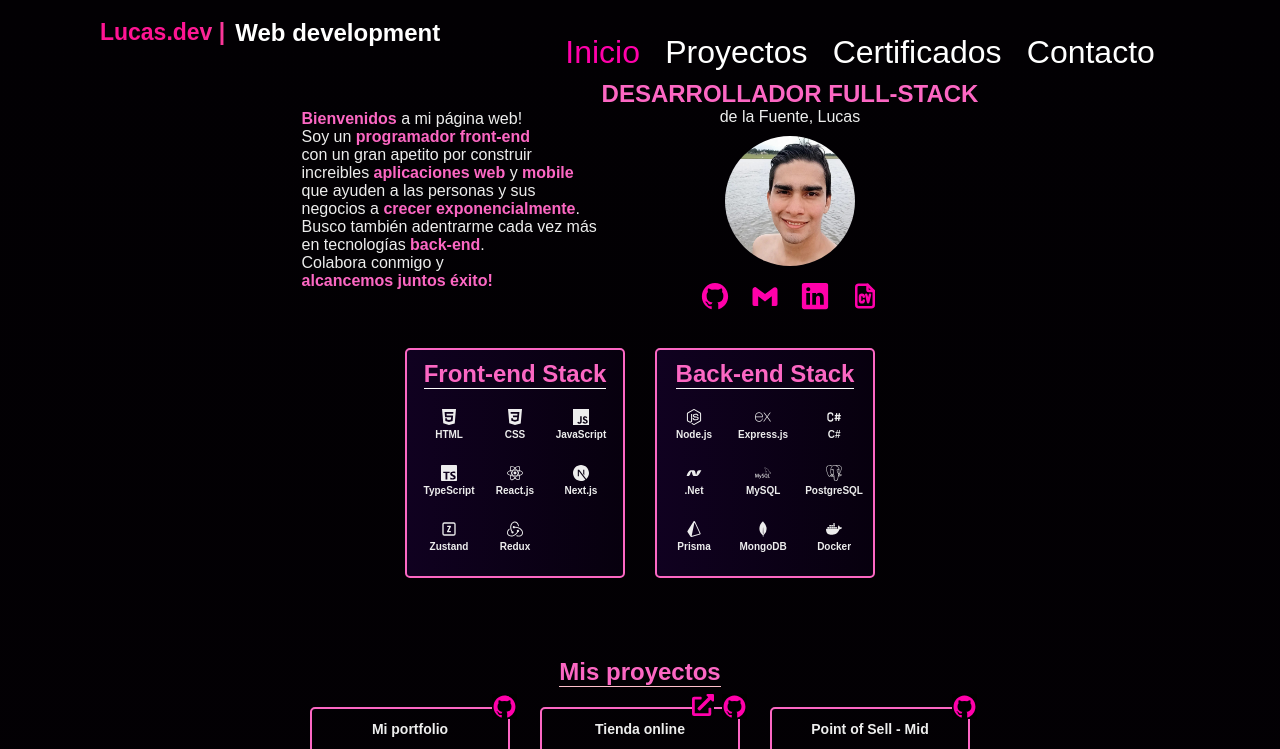
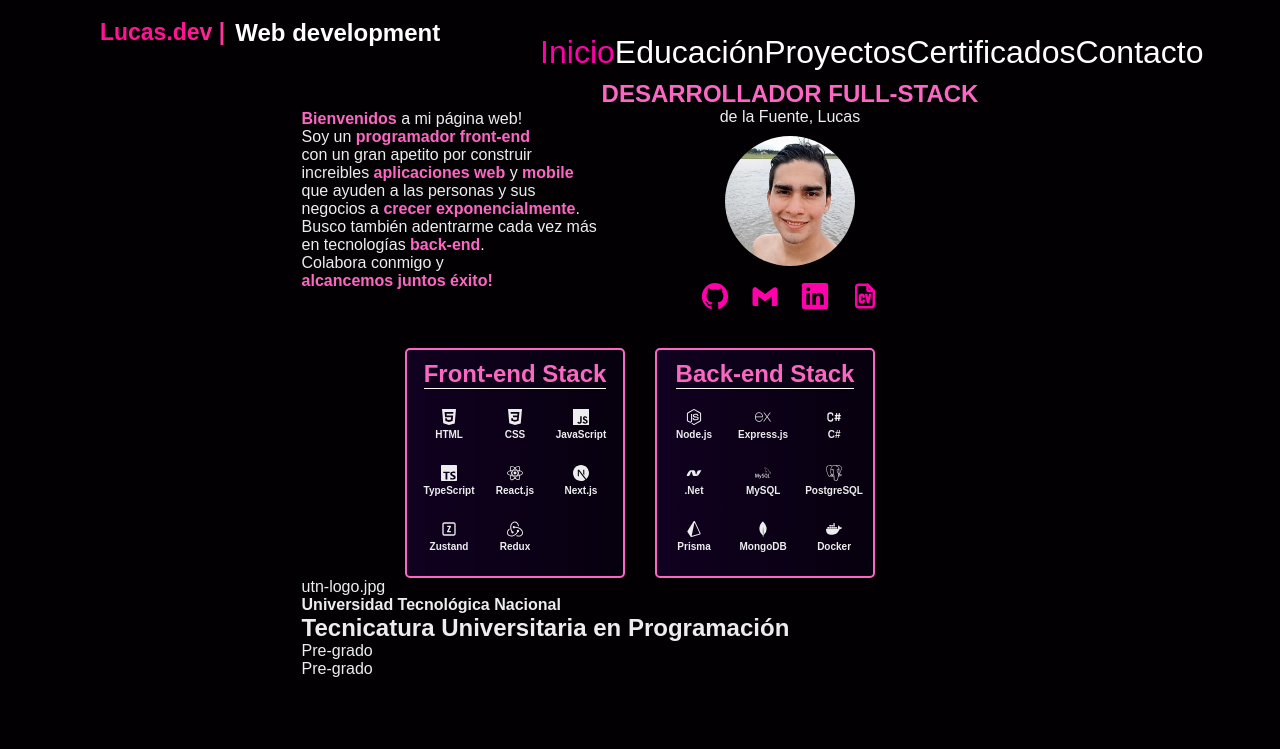
Before and after one commit to Lucano17/lucas.dev-page, a Next.js app: page / in a window 1280 px wide. Shown: the top 749 px of the page. Built offline with nearby package versions, Linux system fonts and the light colour scheme.

Commit message:
Feat: EducationPage, components & call

```diff
--- a/src/app/page.tsx
+++ b/src/app/page.tsx
@@ -3,11 +3,13 @@ import { HomePage } from "@/screens/Home"
 import { Projects } from "@/screens/Projects";
 import { Contact } from "@/screens/Contact";
 import { Certificates } from "@/screens/Certificates";
+import { Education } from "@/screens/Education";
 
 export default function Home() {
   return (
     <div className={styles.container}>
       <HomePage/>
+      <Education/>
       <Projects/>
       <Certificates/>
       <Contact/>
--- /dev/null
+++ b/src/components/education/EducationCard.tsx
@@ -0,0 +1,23 @@
+import React from "react";
+import { Education } from "@/interfaces/education.interface";
+import styles from "./EducationGrid.module.css";
+
+interface Props {
+  education: Education;
+}
+
+export const EducationCard = ({ education }: Props) => {
+  return (
+    <div className={styles.container}>
+      <div className={styles.titleContainer}>
+        {education.institutionLogo}
+        <h4>{education.institutionName}</h4>
+        <h2>{education.careerName}</h2>
+        <p>{education.grade}</p>
+      </div>
+      <div className={styles.dataContainer}>
+        {education.grade}
+      </div>
+    </div>
+  );
+};
--- /dev/null
+++ b/src/components/education/EducationGrid.tsx
@@ -0,0 +1,17 @@
+import { Education } from '@/interfaces/education.interface';
+import React from 'react'
+import { EducationCard } from './EducationCard';
+
+interface Props {
+  education?: Education[];
+}
+
+export const EducationGrid = ({education}: Props) => {
+  return (
+    <div>
+        {education?.map((career)=>(
+            <EducationCard key={career.id} education={career}/>
+        ))}
+    </div>
+  )
+}
--- a/src/components/ui/navbar/NavBar.module.css
+++ b/src/components/ui/navbar/NavBar.module.css
@@ -130,11 +130,11 @@
         position: relative;
         font-weight: 400;
         padding-top: 0px;
-        font-size: 1.3em;
+        font-size: 1.0em;
         transition: 0.5s;
     }
     .navLink:hover {
-        font-size: 1.5em;
+        font-size: 1.3em;
     }
     .navOnScroll {
         align-content: center;
--- a/src/components/ui/navbar/NavBar.tsx
+++ b/src/components/ui/navbar/NavBar.tsx
@@ -15,9 +15,10 @@ export const NavBar = () => {
 
   const links = useMemo(() => [
     { id: 1, link: "Home", navName: "Inicio" },
-    { id: 2, link: "Projects", navName: "Proyectos" },
-    { id: 3, link: "Certificates", navName: "Certificados" },
-    { id: 4, link: "Contact", navName: "Contacto" },
+    { id: 2, link: "Education", navName: "Educación" },
+    { id: 3, link: "Projects", navName: "Proyectos" },
+    { id: 4, link: "Certificates", navName: "Certificados" },
+    { id: 5, link: "Contact", navName: "Contacto" }
   ], []);
 
   useEffect(() => {
--- a/src/screens/Certificates.tsx
+++ b/src/screens/Certificates.tsx
@@ -3,14 +3,14 @@ import styles from "./Certificates.module.css"
 import { certificates } from "@/seed/seed";
 import { CertificatessGrid } from '@/components/certificates/CertificatesGrid';
 
-const myCerteficates = certificates.certificates
+const myCertificates = certificates.certificates
 
 export const Certificates = () => {
   return (
     <div id='Certificates' className={styles.container}>
       <h2>Mis certificados</h2>
       <div className={styles.projectsGrid}>
-          <CertificatessGrid certificates={myCerteficates} />
+          <CertificatessGrid certificates={myCertificates} />
       </div>
     </div>
   )
--- /dev/null
+++ b/src/screens/Education.tsx
@@ -0,0 +1,16 @@
+import React from "react";
+import { EducationGrid } from "@/components/education/EducationGrid";
+import { education } from "@/seed/seed";
+import styles from "./Education.module.css";
+
+const careers = education.careers;
+
+export const Education = () => {
+  return (
+    <div id="Education" className={styles.container}>
+      <div className={styles.projectsGrid}>
+        <EducationGrid education={careers} />
+      </div>
+    </div>
+  );
+};
--- a/src/seed/seed.ts
+++ b/src/seed/seed.ts
@@ -1,4 +1,5 @@
 import { Certificate } from "@/interfaces/certificates.interface";
+import { Education } from "@/interfaces/education.interface";
 import { Project } from "@/interfaces/projects.interface";
 
 interface ProjectsData {
@@ -7,6 +8,35 @@ interface ProjectsData {
 
 interface CertificatesData {
     certificates: Certificate[]
+}
+
+interface EducationData {
+    careers: Education[]
+}
+
+export const education: EducationData = {
+    careers: [
+        {
+            id: 1,
+            institutionName: "Universidad Tecnológica Nacional",
+            careerName: "Tecnicatura Universitaria en Programación",
+            institutionLogo: "utn-logo.jpg",
+            grade: "Pre-grado",
+            years: 2,
+            hours: 1375,
+            planEstudio: {
+                firstQ: ["Programación I", "Arquitectura y Sistemas Operativos",
+                    "Organización Empresarial", "Matemáticas"],
+                secondQ: ["Programación II", "Base de datos I", "Probabilidad y Estadística", "Inglés I"],
+                thirdQ: ["Programación III", "Base de datos II", "Metodología de Sistemas I", "Inglés II"],
+                fourth: ["Programación IV", "Metodología de Sistemas II",
+                    "Introducción al análisis de datos", "Legislación",
+                    "Gestión de desarrollo de software", "Trabajo Práctico Integrador"
+                ],
+            },
+            planEstudioPDF: "tup.pdf",
+            startedAt: "11/08/2025"
+        }]
 }
 
 export const projects: ProjectsData = {
@@ -20,7 +50,7 @@ export const projects: ProjectsData = {
             "position": 1,
             "gitHubLink": "https://github.com/Lucano17/lucas.dev-page",
             "webLink": "",
-            "platform": {name: "Web"},
+            "platform": { name: "Web" },
             "images": ["lucas.dev-page.image1.png"],
             "description": "Mi propia página web, hecha con TypeScript y Next (próximamente este proyecto será mudado a Astro), donde expongo mis conocimientos, proyectos y habilidades",
             "techsUsed": [
@@ -43,7 +73,7 @@ export const projects: ProjectsData = {
             "position": 2,
             "gitHubLink": "https://github.com/Lucano17/ecommerce-template-1",
             "webLink": "https://ecommerce-template-1.vercel.app/",
-            "platform": {name: "Web"},
+            "platform": { name: "Web" },
             "images": ["ecommerce-template.image1.png"],
             "description": "Este es un ecommerce de prueba hecho con Next y PosgreSQL, donde probé todas mis habilidades en conjunto para crear una tienda completamente funcional con base de datos y transacciones.",
             "techsUsed": [
@@ -77,7 +107,7 @@ export const projects: ProjectsData = {
             "position": 4,
             "gitHubLink": "https://github.com/Lucano17/task-manager",
             "webLink": "https://task-manager-sigma-two-21.vercel.app/",
-            "platform": {name: "Web"},
+            "platform": { name: "Web" },
             "images": ["task-manager.image1.png"],
             "description": "Una TO-DO app hecha con react y express, donde puedes crear una lista de lo que necesites! Desde productos para comprar, actividades a realizar, personas, objetivos y más!",
             "techsUsed": [
@@ -104,7 +134,7 @@ export const projects: ProjectsData = {
             "position": 6,
             "gitHubLink": "https://github.com/Lucano17/poke-api",
             "webLink": "https://poke-api-vert-one.vercel.app",
-            "platform": {name: "Web"},
+            "platform": { name: "Web" },
             "images": ["poke-api.image1.png"],
             "description": "No solo una simple PokeApi, toda la PokeInfo que buscas! Cuenta con un menú para ver una lista de los 151 pokémon de Kanto, tus evoluciones, sus sprites, sus versiones variocolor (shiny) y sus movimientos. También podrás ver sus tipos elementales, con un diseño personalizado para cada uno. También podrás marcar tus pokémon favoritos y guardarlos en el almacenamiento local de tu navegador de preferencia",
             "techsUsed": [
@@ -129,7 +159,7 @@ export const projects: ProjectsData = {
             "show": false,
             "gitHubLink": "https://github.com/Lucano17/react-native-games-library",
             "webLink": "",
-            "platform": {name: "Celular"},
+            "platform": { name: "Celular" },
             "images": ["react-native-games-library.image1.jpeg"],
             "description": "Aplicación hecha con React Native y Expo, además de NativeWind (TailwindCSS). Esta app hace una llamada a la API de Giant Bomb API, y recupera una lista de juegos y varios datos relacionados con los mismos",
             "techsUsed": [
@@ -151,7 +181,7 @@ export const projects: ProjectsData = {
             "position": 5,
             "gitHubLink": "https://github.com/Lucano17/EcoPoS-System",
             "webLink": "",
-            "platform": {name: "Escritorio"},
+            "platform": { name: "Escritorio" },
             "images": ["eco-pos-system.image1.png"],
             "description": "Desarrollé un punto de venta con C#, .NET 8  y WindowsForms, donde tengo un formulario de ingreso de usuario, roles 'administrador' y 'usuario', me conecto a una base de datos y desde ahí opero con los productos, clientes, ventas y facturas.",
             "techsUsed": [
@@ -172,7 +202,7 @@ export const projects: ProjectsData = {
             "position": 3,
             "gitHubLink": "https://github.com/Lucano17/MidPoS-System",
             "webLink": "",
-            "platform": {name: "Escritorio"},
+            "platform": { name: "Escritorio" },
             "images": ["mid-pos-system.image1.png"],
             "description": "Desarrollé un Punto de Venta con C#, .NET 8, WinForms y Microsoft SQL Server, donde no solo podés realizar tus ventas con una interfaz cómoda, eficiente e intuitiva, sino también ordenar tus productos por categoráis, manejar distintos timpos y roles de usuario, ver el historial de ventas, ventas realizadas por tus vendedores, realizar reportes de las mismas y mucho más!.",
             "techsUsed": [
```
Also changed, not shown: src/interfaces/education.interface.ts (added, +12 -0 lines), public/education/utn_logo.jpg (added), src/components/education/EducationCard.module.css (added), src/components/education/EducationGrid.module.css (added), src/screens/Education.module.css (added), 1 other file (tests, documents, lock files or other folders).
